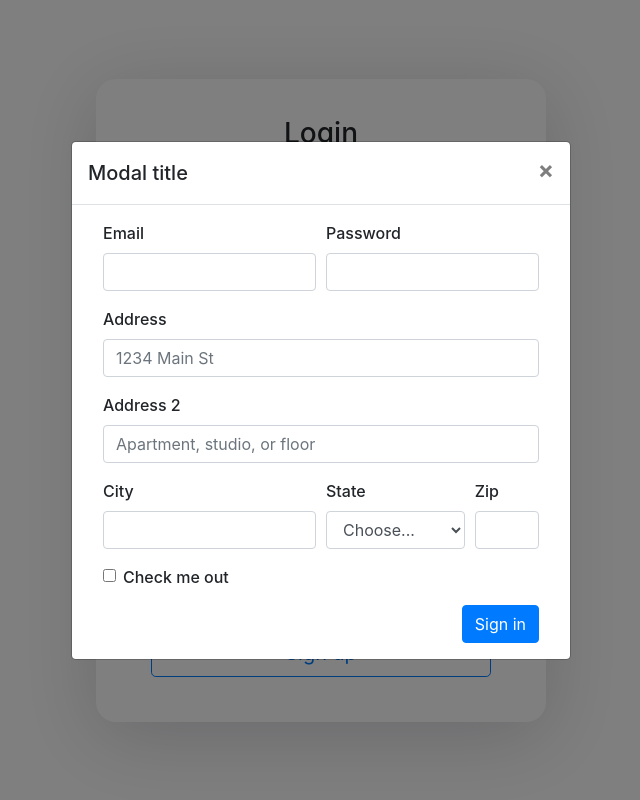
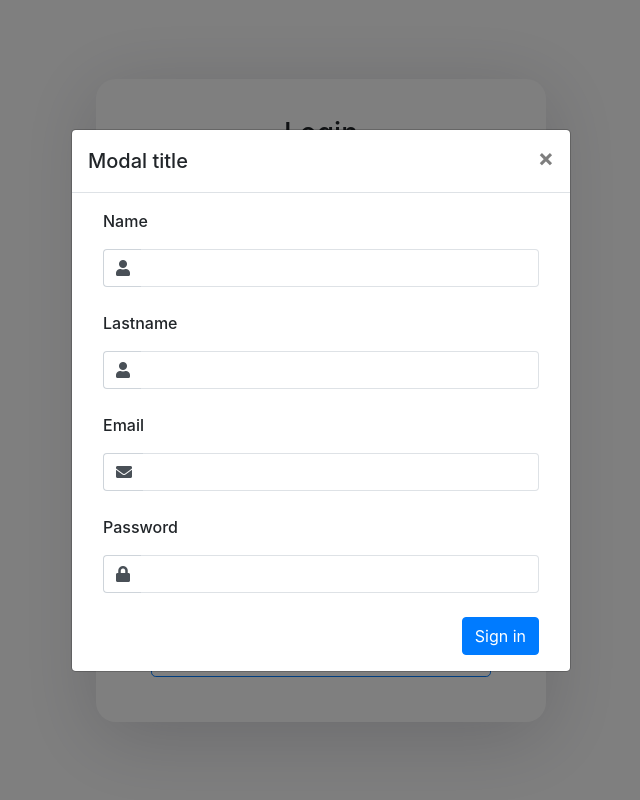
Before and after one commit to osirc/cafe, a PHP site: page /cafe/ in a window 1280 px wide, after a click on "Sign up". Shown: the whole page, without its empty margins (319-959 px from the left). Run offline with PHP 8.4, Linux system fonts and the light colour scheme; some libraries are stand-ins or nearby versions.

Commit message:
Register user

```diff
--- a/registerUser.php
+++ b/registerUser.php
@@ -11,49 +11,56 @@
             <div class="modal-body">
                 <div class="container-fluid">
                     <form>
-                        <div class="form-row">
-                            <div class="form-group col-md-6">
-                                <label for="inputEmail4">Email</label>
-                                <input type="email" class="form-control" id="inputEmail4">
-                            </div>
-                            <div class="form-group col-md-6">
-                                <label for="inputPassword4">Password</label>
-                                <input type="password" class="form-control" id="inputPassword4">
+                        <div class="form-group">
+                            <label for="nameInput">Name</label>
+                            <div class="input-group pb-md-2 pt-md-2">
+                                <span class="input-group-prepend">
+                                    <div class="input-group-text bg-transparent border-right-0">
+                                        <i class="fa fa-user" aria-hidden="true"></i>
+                                    </div>
+                                </span>
+                                <input class="form-control py-2 border-left-0 border" type="text" id="nameInput">
                             </div>
                         </div>
+
                         <div class="form-group">
-                            <label for="inputAddress">Address</label>
-                            <input type="text" class="form-control" id="inputAddress" placeholder="1234 Main St">
-                        </div>
-                        <div class="form-group">
-                            <label for="inputAddress2">Address 2</label>
-                            <input type="text" class="form-control" id="inputAddress2" placeholder="Apartment, studio, or floor">
-                        </div>
-                        <div class="form-row">
-                            <div class="form-group col-md-6">
-                                <label for="inputCity">City</label>
-                                <input type="text" class="form-control" id="inputCity">
-                            </div>
-                            <div class="form-group col-md-4">
-                                <label for="inputState">State</label>
-                                <select id="inputState" class="form-control">
-                                    <option selected>Choose...</option>
-                                    <option>...</option>
-                                </select>
-                            </div>
-                            <div class="form-group col-md-2">
-                                <label for="inputZip">Zip</label>
-                                <input type="text" class="form-control" id="inputZip">
+                            <label for="nameInput">Lastname</label>
+                            <div class="input-group pb-md-2 pt-md-2">
+                                <span class="input-group-prepend">
+                                    <div class="input-group-text bg-transparent border-right-0">
+                                        <i class="fa fa-user" aria-hidden="true"></i>
+                                    </div>
+                                </span>
+                                <input class="form-control py-2 border-left-0 border" type="text" id="lastnameInput">
                             </div>
                         </div>
+
+
                         <div class="form-group">
-                            <div class="form-check">
-                                <input class="form-check-input" type="checkbox" id="gridCheck">
-                                <label class="form-check-label" for="gridCheck">
-                                    Check me out
-                                </label>
+                            <label for="nameInput">Email</label>
+                            <div class="input-group pb-md-2 pt-md-2">
+                                <span class="input-group-prepend">
+                                    <div class="input-group-text bg-transparent border-right-0">
+                                        <i class="fa fa-envelope" aria-hidden="true"></i>
+                                    </div>
+                                </span>
+                                <input class="form-control py-2 border-left-0 border" type="search" id="emailInput">
                             </div>
                         </div>
+
+
+                        <div class="form-group">
+                            <label for="nameInput">Password</label>
+                            <div class="input-group pb-md-2 pt-md-2">
+                                <span class="input-group-prepend">
+                                    <div class="input-group-text bg-transparent border-right-0">
+                                        <i class="fa fa-lock" aria-hidden="true"></i>
+                                    </div>
+                                </span>
+                                <input class="form-control py-2 border-left-0 border" type="password" id="passwordInput">
+                            </div>
+                        </div>
+
                         <button type="submit" class="btn btn-primary float-right">Sign in</button>
 
                     </form>
```
